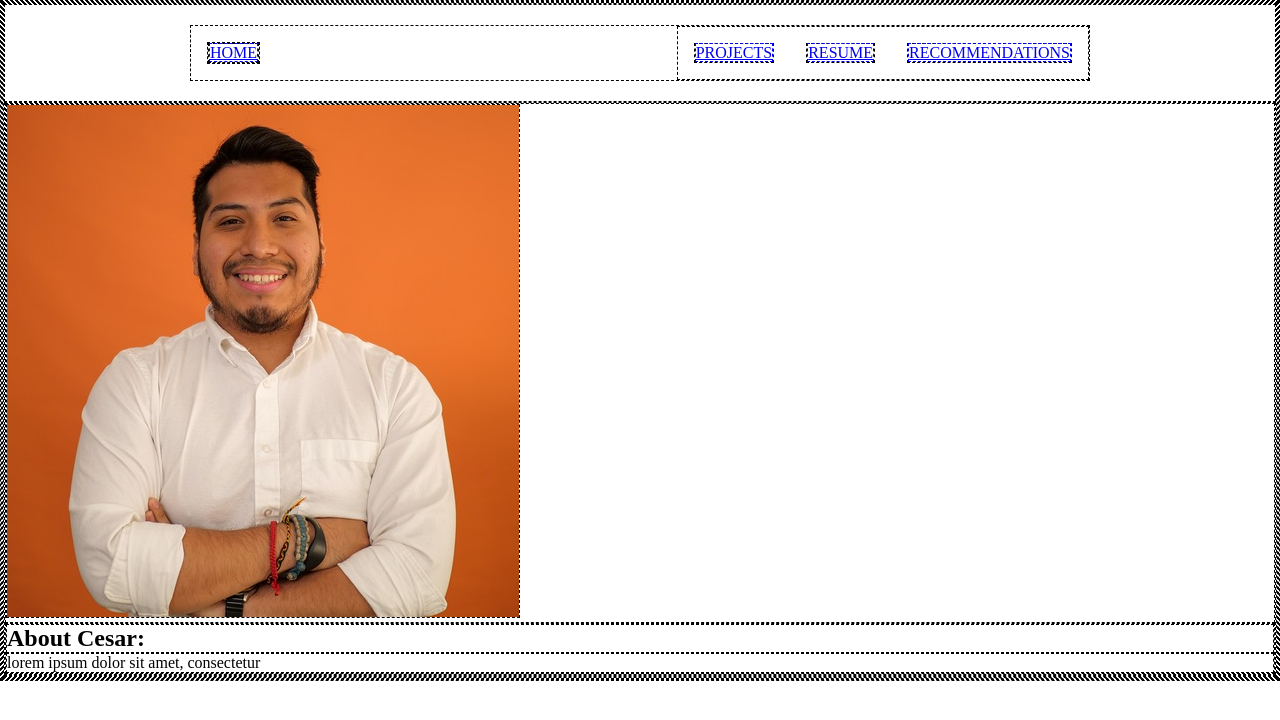
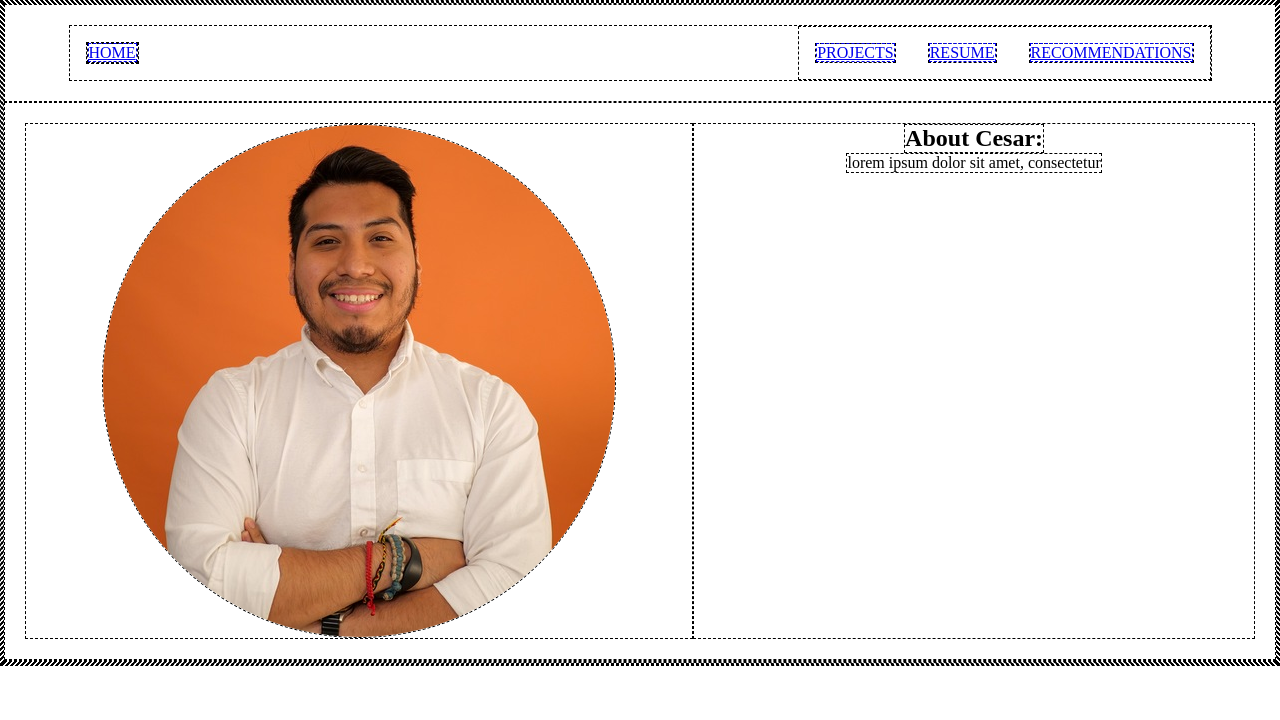
Before and after one commit to cesartheroman/personal-portfolio, a React app: page / in a window 1280 px wide. Shown: the top 720 px of the page. Built offline with nearby package versions, Linux system fonts and the light colour scheme; the HTML template or start-up script is replaced by a standard one.

Commit message:
refactor: added styling to make picture circular and containers flexed

```diff
--- a/src/components/Home.jsx
+++ b/src/components/Home.jsx
@@ -3,16 +3,16 @@ import profilePicture from '../../public';
 
 const Home = () => {
   return (
-    <article className="aboutMe">
-      <figure>
+    <article className="home">
+      <figure className="pictureContainer">
         <img
+          className="picture"
           src={profilePicture}
-          className="picture"
           alt="Picture showing Cesar, smiling with crossed arms in a white button-down shirt against an orange background."
         />
       </figure>
 
-      <section>
+      <section className="aboutMe">
         <h2>About Cesar:</h2>
         <p>lorem ipsum dolor sit amet, consectetur</p>
       </section>
--- a/src/styles.css
+++ b/src/styles.css
@@ -14,7 +14,7 @@
 .navbar {
   display: flex;
   justify-content: space-between;
-  width: 900px;
+  width: 90%;
 }
 
 .links {
@@ -26,3 +26,26 @@
   margin: 1rem;
   list-style: none;
 }
+
+.home {
+  display: flex;
+  flex-direction: row;
+  padding: 20px;
+}
+
+.pictureContainer {
+  display: flex;
+  flex-grow: 1;
+  justify-content: center;
+}
+
+.picture {
+  border-radius: 50%;
+}
+
+.aboutMe {
+  align-items: center;
+  display: flex;
+  flex-direction: column;
+  flex-grow: 2;
+}
```
